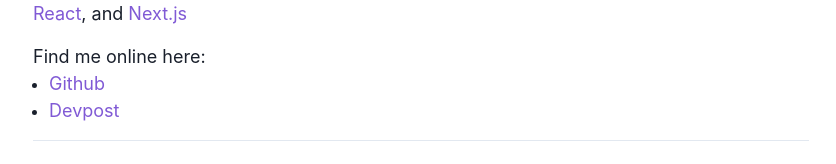
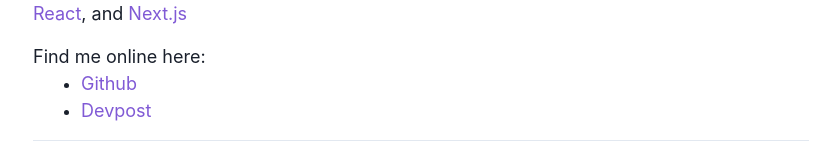
Before and after one commit to SatvikR/satvikreddy.com, a Next.js app: page / in a window 1280 px wide. Shown: the part 237-401 px from the top of the page, without its empty margins (219-1055 px from the left). Built offline with nearby package versions, Linux system fonts and the light colour scheme.

Commit message:
added indentation to links

```diff
--- a/src/components/Links.tsx
+++ b/src/components/Links.tsx
@@ -6,7 +6,7 @@ export const Links: React.FC = () => {
   return (
     <>
       <Text fontSize="lg">Find me online here: </Text>
-      <UnorderedList mb={4}>
+      <UnorderedList mb={4} ml={12}>
         <ListItem>
           <StyledLink href="https://github.com/SatvikR" fontSize="lg">
             Github
```
